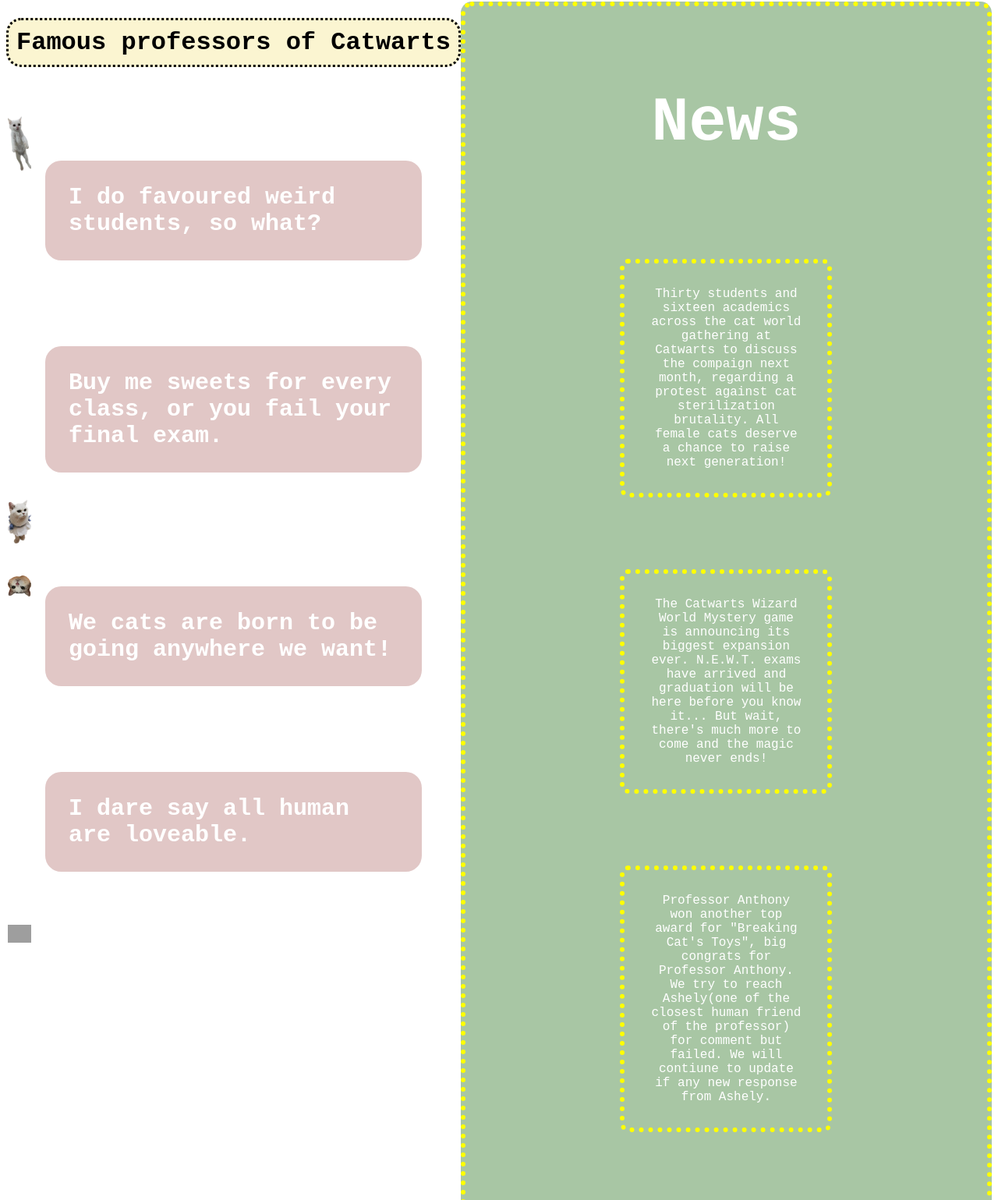
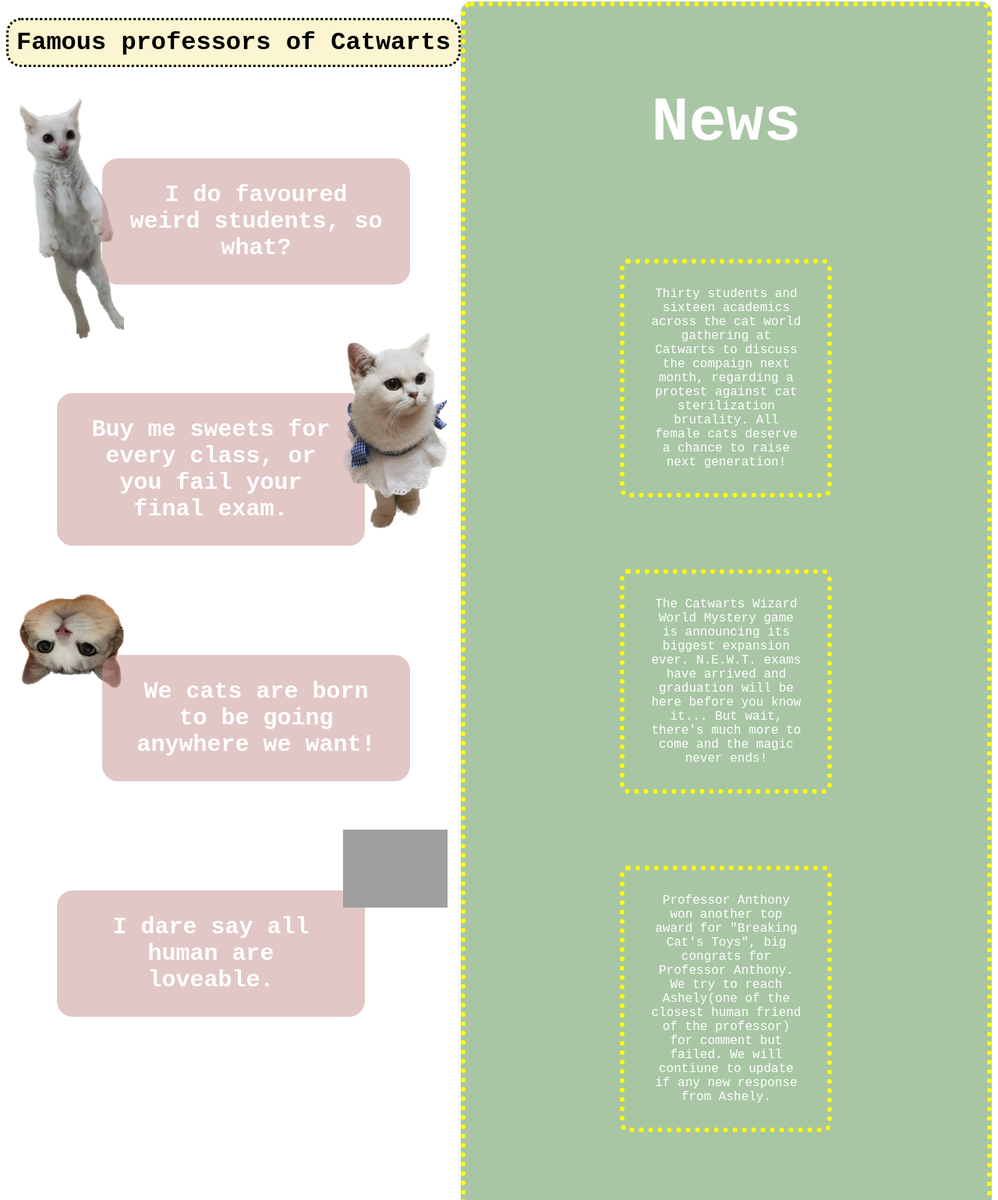
Before and after one commit to AliceOuterspace/catwarts, a plain HTML site: page index.html in a window 1280 px wide. Shown: the part 757-2296 px from the top of the page at 78% size. Drawn offline with Linux system fonts and the light colour scheme; grey boxes are pictures that could not be loaded.

Commit message:
edit index header section and cssfile

```diff
--- a/index.html
+++ b/index.html
@@ -31,19 +31,19 @@
             <div class="members">
                 <h1 class="member_title">Famous professors of Catwarts</h1>
                 <div class="pic_section">
-                    <div class="deanGroup">
+                    <div class="profGroup">
                         <img src="./img/momo_headpic.png" class="member_pic">
                         <p class="member_intro"><strong>I do favoured weird students, so what? </strong></p>
                     </div>
-                    <div class="deanGroup">
+                    <div class="profGroup">
                         <p class="member_intro"><strong>Buy me sweets for every class, or you fail your final exam.</strong></p>
                         <img src="./img/liuliu-headpic.png" class="member_pic">
                     </div>
-                    <div class="deanGroup">
+                    <div class="profGroup">
                         <img src="./img/nini_headpic.png" class="member_pic">
                         <p class="member_intro"><strong>We cats are born to be going anywhere we want! </strong></p>
                     </div>
-                    <div class="deanGroup">
+                    <div class="profGroup">
                         <p class="member_intro"><strong>I dare say all human are loveable.</strong></p>
                         <img src="./img/wanwan_headpic.png" class="member_pic">
                     </div>
```
